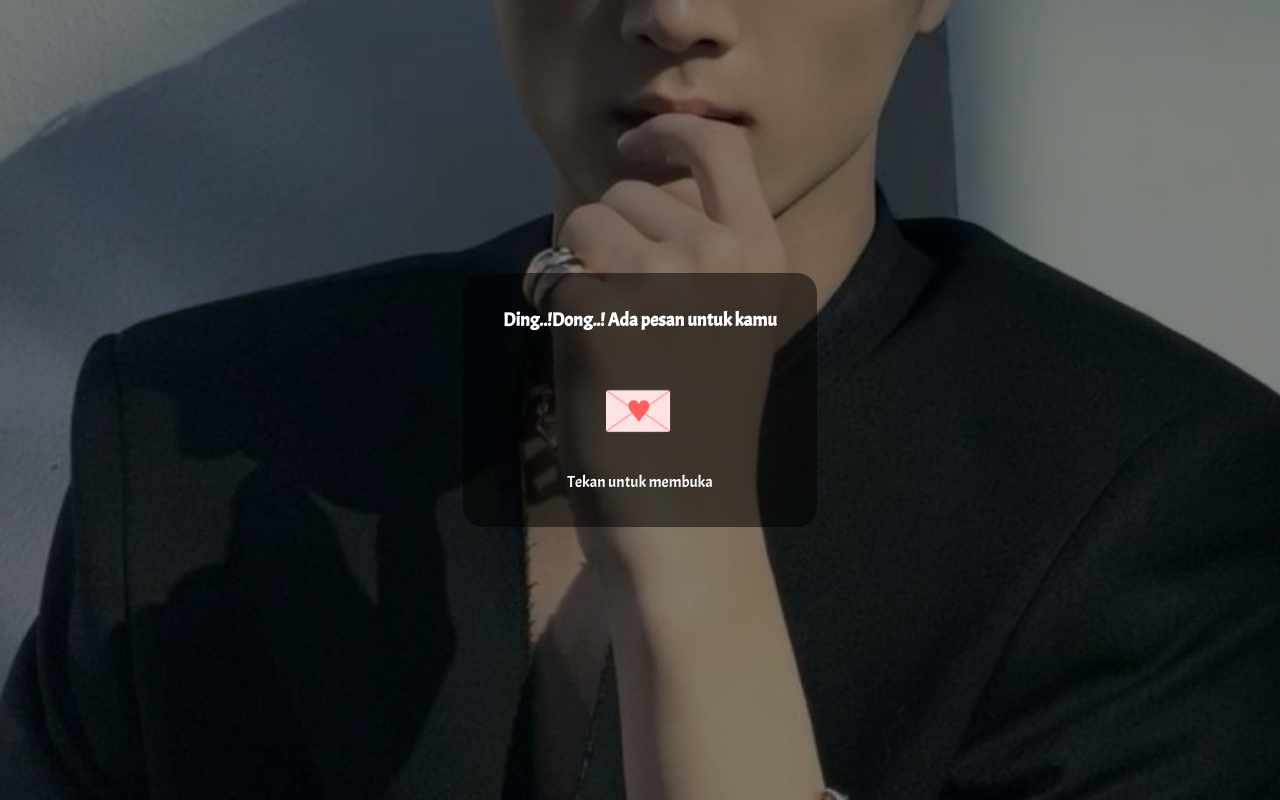
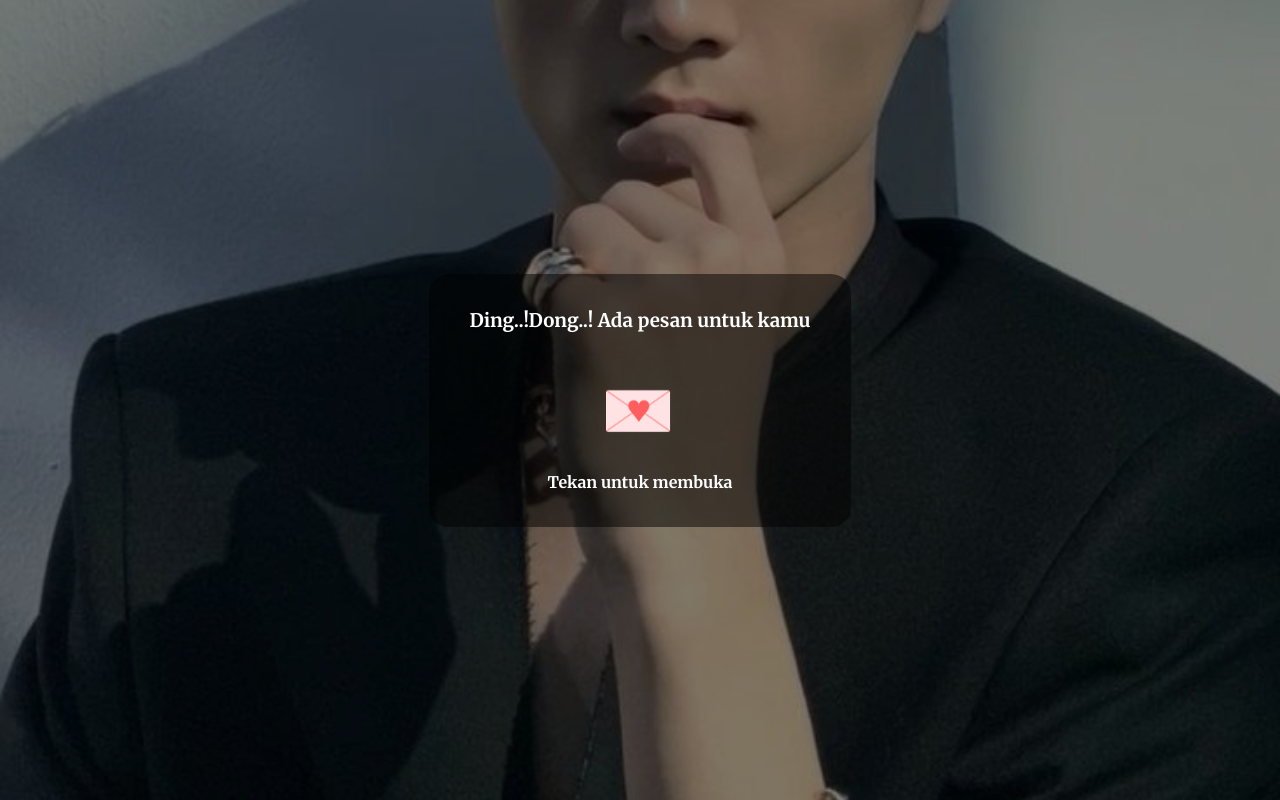
Before and after one commit to anouther/papajuang, a plain HTML site: page index.html in a window 1280 px wide. Drawn offline with Linux system fonts and the light colour scheme.

Commit message:
Update index.html

```diff
--- a/index.html
+++ b/index.html
@@ -11,14 +11,16 @@
     <meta name="viewport" content="width=device-width, initial-scale=1.0" />
     <link rel="preconnect" href="https://fonts.googleapis.com">
 <link rel="preconnect" href="https://fonts.gstatic.com" crossorigin>
-<link href="https://fonts.googleapis.com/css2?family=Acme&display=swap" rel="stylesheet">
-    <title>Pesan Dariku Untukmu &#128157</title>
+<link href="https://fonts.googleapis.com/css2?family=Merriweather:ital,wght@0,300;0,400;0,700;0,900;1,300;1,400;1,700;1,900&display=swap" rel="stylesheet">
+    <title>Special message &#128157</title>
     <style>
 
     * {
       padding: 0;
       margin: 0;
-      font-family: 'Acme', sans-serif;
+       font-family: "Merriweather", serif;
+  font-weight: 700;
+  font-style: normal;
     }
 
     body {
@@ -212,7 +214,7 @@
 
       var musik = "Finding Hope.mp3";
       var background = "download (5).jpg";
-      var ucapanSurat = "Di antara banyaknya manusia di bumi, aku beruntung dipilih Tuhan untuk menemani langkahmu setiap hari. Di antara banyaknya hati yang bisa kamu miliki, aku bersyukur menjadi orang yang kamu pilih untuk dicintai. Terima kasih sudah bertahan sejauh ini bersamaku. Meski banyak rencana yang belum berhasil kita wujudkan, tapi aku bahagia karena masih bisa menjadi tempatmu pulang. ";
+      var ucapanSurat = "haloo papa kesayangan adek nini! papa pasti cape yaa habis pulang kerja? jangan lupa istirahat yaa, papa! ada yang mau adek bilang ke papa nih, sebelumnya papa harus tau kalo adek itu sayang banget sama papa. papa, adek mau bilang makasi banyak udah jadi papa hebat nya adek dan selalu lindungi adek yaa! adek banyak belajar dari papa apalagi tentang kesehatan hehe maaf yaa adek kepo, adek suka kalo papa ngejelasin apa yang ga adek tau. orang orang harus tau kalo papa juang itu papa terbaik karena papa itu superhero nya adek dan selalu siap dengerin ocehan adek, oyaa papa jangan lupa puk puk adek yaa!! papa hehe adek minta maaf udah ngestalk tulisan papa di channel papa dan adek suka bacanya, makasii banyak papa itu pasti sangat berarti buat orang orang yang baca. udahh segitu ajaa deh adek bingung mau ngetik apalagi pokoknya papa tuh papa terbaik dan adek sayang sama papa";
       var pesanWhatsapp = "Bisa aja kamu🤭"
 
     </script>
```
